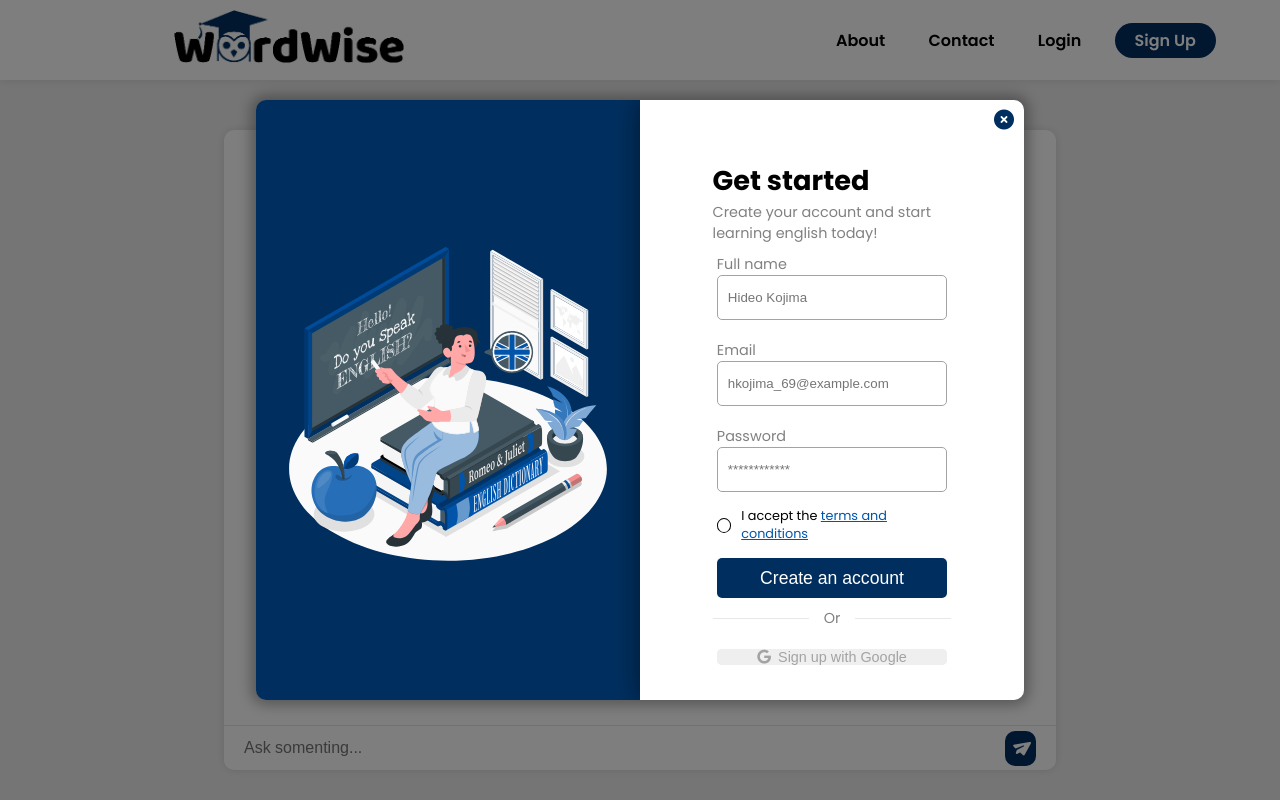
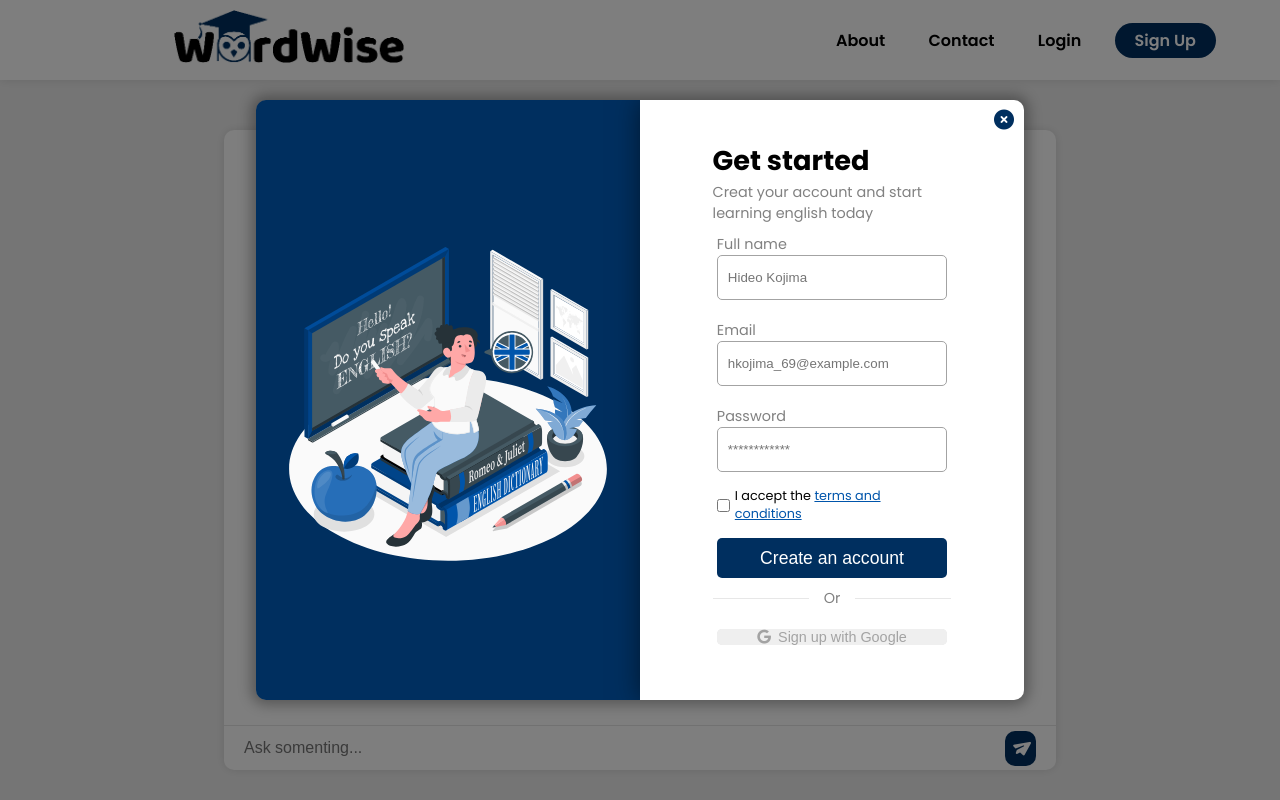
Before and after one commit to Walter-Nogueira/English-Tutor, a plain HTML site: page frontend/src/index.html in a window 1280 px wide. Both pictures are taken after a click on the link "Sign Up". Shown: the top 800 px of the page. Drawn offline with Linux system fonts and the light colour scheme; a web font is replaced by a local one.

Commit message:
adding some styles by the js, but im pretty sure that i will change this. Comminting just for savings

```diff
--- a/frontend/src/scripts/modal.js
+++ b/frontend/src/scripts/modal.js
@@ -32,12 +32,35 @@ signUp.addEventListener('click', () => {
     }
 });
 
+function ApplyStyles(element, style){
+    for (let prop in style){
+        element.style[prop] = style[prop];
+    }
+}
+
 function CreateTextField(labelContent, type, name, autocomplete, placeholder, required){
     let div = Object.assign(document.createElement('div'), {classList: ['text-field']});
+
+    const textFieldStyle = {
+        display: 'flex',
+        flexDirection: 'column',
+        width: '60%',
+        margin: '10px 0px'
+    };
+
+    ApplyStyles(div, textFieldStyle);
 
     let label = document.createElement('label');
     label.setAttribute("for", name);
     label.textContent = labelContent;
+
+    const labelStyle = {
+        fontSize: '0.9em',
+        fontWeight: '500',
+        color: '#818181'
+    };
+
+    ApplyStyles(label, labelStyle);
 
     let input = document.createElement('input');
     input.id = name;
@@ -46,6 +69,17 @@ function CreateTextField(labelContent, type, name, autocomplete, placeholder, re
     input.setAttribute("autocomplete", autocomplete);
     input.setAttribute("placeholder", placeholder);
     input.setAttribute("required", required);
+
+    const inputStyle = {
+        height: '45px',
+        width: '100%',
+        padding: '10px',
+        border: '1px solid var(--color-gray1)',
+        borderRadius: '5px',
+        outline: 'none'
+    };
+
+    ApplyStyles(input, inputStyle);
 
     div.appendChild(label);
     div.appendChild(input);
@@ -76,17 +110,20 @@ function createGoogleButton(value){
     const googleSubmit = document.createElement('div');
     googleSubmit.classList.add('google-submit');
 
-    googleSubmit.style.width = '60%';
-    googleSubmit.style.height = '40px';
-    googleSubmit.style.margin = '20px 0px 75px 0px';
-    googleSubmit.style.borderRadius = '5px';
-    googleSubmit.style.border = 'none';
-    googleSubmit.style.display = 'flex';
-    googleSubmit.style.justifyContent = 'center';
-    googleSubmit.style.alignItems = 'center';
-    googleSubmit.style.fontSize = '0.9em';
-    googleSubmit.style.backgroundColor = 'var(--color-gray3)';
-    googleSubmit.style.gap = '0em';
+    const googleSubmitStyles = {
+        width: '60%',
+        height: '40px',
+        margin: '20px 0px 75px 0px',
+        borderRadius: '5px',
+        border: 'none',
+        display: 'flex',
+        justifyContent: 'center',
+        alignItems: 'center',
+        fontSize: '0.9em',
+        backgroundColor: 'var(--color-gray3)',
+    };
+
+    ApplyStyles(googleSubmit, googleSubmitStyles);
 
     const googleSubmitInput = document.createElement('button');
     googleSubmitInput.type = 'submit';
@@ -104,6 +141,42 @@ function createGoogleButton(value){
     return fragment;
 }
 
+function CreateTitle(title, subtitle){
+    const div = document.createElement('div');
+    div.id = 'title';
+    div.classList.add('title');
+
+    const h1 = document.createElement('h1');
+    h1.textContent = title;
+
+    const p = document.createElement('p');
+    p.textContent = subtitle;
+
+    div.appendChild(h1);
+    div.appendChild(p)
+
+    const titleStyle = {
+        width: '70%',
+        height: 'auto',
+        display: 'flex',
+        flexDirection:'column',
+        alignItems: 'flex-start',
+        justifyContent: 'center',
+        margin: '0px 0px 0px 30px',
+    }
+
+    ApplyStyles(div, titleStyle);
+
+    h1.style.fontSize = '1.7em';
+    h1.style.fontWeight = '800';
+
+    p.style.fontSize = '0.9em';
+    p.style.color = 'var(--color-gray2)';
+
+    return div;
+}
+
+
 function CreateSignUp(){
 
     const formContent = document.createDocumentFragment();
@@ -119,12 +192,9 @@ function CreateSignUp(){
         imgModal.appendChild(img);
     }
 
-    const tittle = document.createElement('div');
-    tittle.id = 'tittle';
-    tittle.classList.add('tittle');
-    tittle.appendChild(document.createElement('h1')).textContent = 'Get started';
-    tittle.appendChild(document.createElement('p')).textContent = 'Create your account and start learning english today!';
-    formContent.appendChild(tittle);
+    const title = 'Get started';
+    const subtitle = 'Creat your account and start learning english today';
+    formContent.appendChild(CreateTitle(title, subtitle));
 
     const textFieldAttributes = [
         {labelContent: "Full name", type: "text", name: "user", autocomplete: "name", placeholder: "Hideo Kojima", required: true},
@@ -174,6 +244,17 @@ function CreateSignUp(){
     form.method = 'post';
     form.appendChild(formContent);
 
+    const formStyle = {
+        display: 'flex',
+        flexDirection: 'column',
+        alignItems: 'center',
+        justifyContent: 'center',
+        width: '100%',
+        flexGrow: '2'
+    };
+
+    ApplyStyles(form, formStyle);
+
     dynamicContent.appendChild(form);
     dynamicContent.appendChild(createGoogleButton('Sign up with Google'));
 
--- a/frontend/src/styles/modal.css
+++ b/frontend/src/styles/modal.css
@@ -98,53 +98,6 @@ body{
     flex-direction: column;
     align-items: center;
 }
-.tittle{
-    width: 70%;
-    height: auto;
-    display: flex;
-    flex-direction: column;
-    align-items: flex-start;
-    justify-content: center;
-    margin: 20px 0px 0px 30px;
-}
-.tittle h1{
-    font-size: 1.7em;
-    font-weight: 800;
-}
-.tittle p{
-    font-size: 0.9em;
-    color: var(--color-gray2);
-}
-.form-content{
-    flex-grow: 2;
-    display: flex;
-    flex-direction: column;
-    align-items: center;
-    justify-content: center;
-    width: 100%;
-}
-.text-field{
-    display: flex;
-    flex-direction: column;
-    width: 60%;
-    margin: 10px 0px;
-}
-.text-field label{
-    font-size: 0.9em;
-    font-weight: 500;
-    color: #818181;
-}
-.text-field input{
-    height: 45px;
-    width: 100%;
-    padding: 10px;
-    border: 1px solid var(--color-gray1);
-    border-radius: 5px;
-    outline: none;
-}
-.text-field{
-    font-size: 1em;
-    }
 .terms{
     display: flex;
     flex-direction: row;
@@ -153,23 +106,7 @@ body{
     justify-content: center;
     align-items: center;
     font-size: 0.8em;
-}
-.terms input[type="checkbox"]{
-    margin-right: 10px;
-    cursor: pointer;
-    appearance: none;
-    border: 1px solid black;
-    width: 15px;
-    height: 15px;
-    border-radius: 50%;
-}
-.terms input[type="checkbox"]:checked{
-    margin-right: 10px;
-    background-color: var(--color-mediumTealBlue);
-    width: 15px;
-    height: 15px;
-    border: 1px solid var(--color-mediumTealBlue);
-    border-radius: 50%;
+    gap: 5px;
 }
 .terms p > a{
     color: var(--color-mediumTealBlue);
```
Also changed, not shown: frontend/src/index.html (+0 -3 lines).
